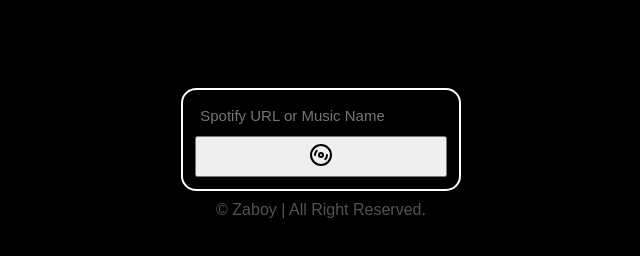
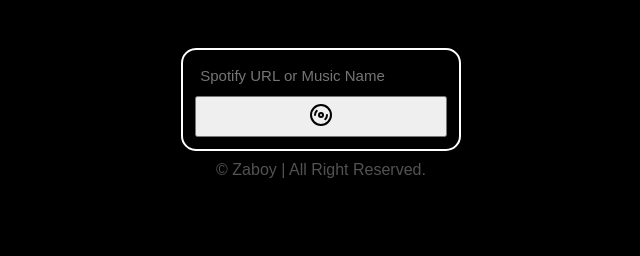
Before and after one commit to zzars/spotiplay, a website: page public/index.html in a window 1280 px wide. Shown: the whole page, without its empty margins (319-959 px from the left). Drawn offline with nearby package versions, Linux system fonts and the light colour scheme.

Commit message:
Adjust container margin and add bottom margin

```diff
--- a/public/style.css
+++ b/public/style.css
@@ -9,7 +9,7 @@
 }
 
 .container {
-    margin-top: 10vh;
+    margin-top: 5vh;
     padding: 12px;
     border: 2px solid white;
     border-radius: 15px;
@@ -109,4 +109,5 @@
     margin-top: 10px;
     text-align: center;
     width: max-content;
+    margin-bottom: 5vh;
 }
```
